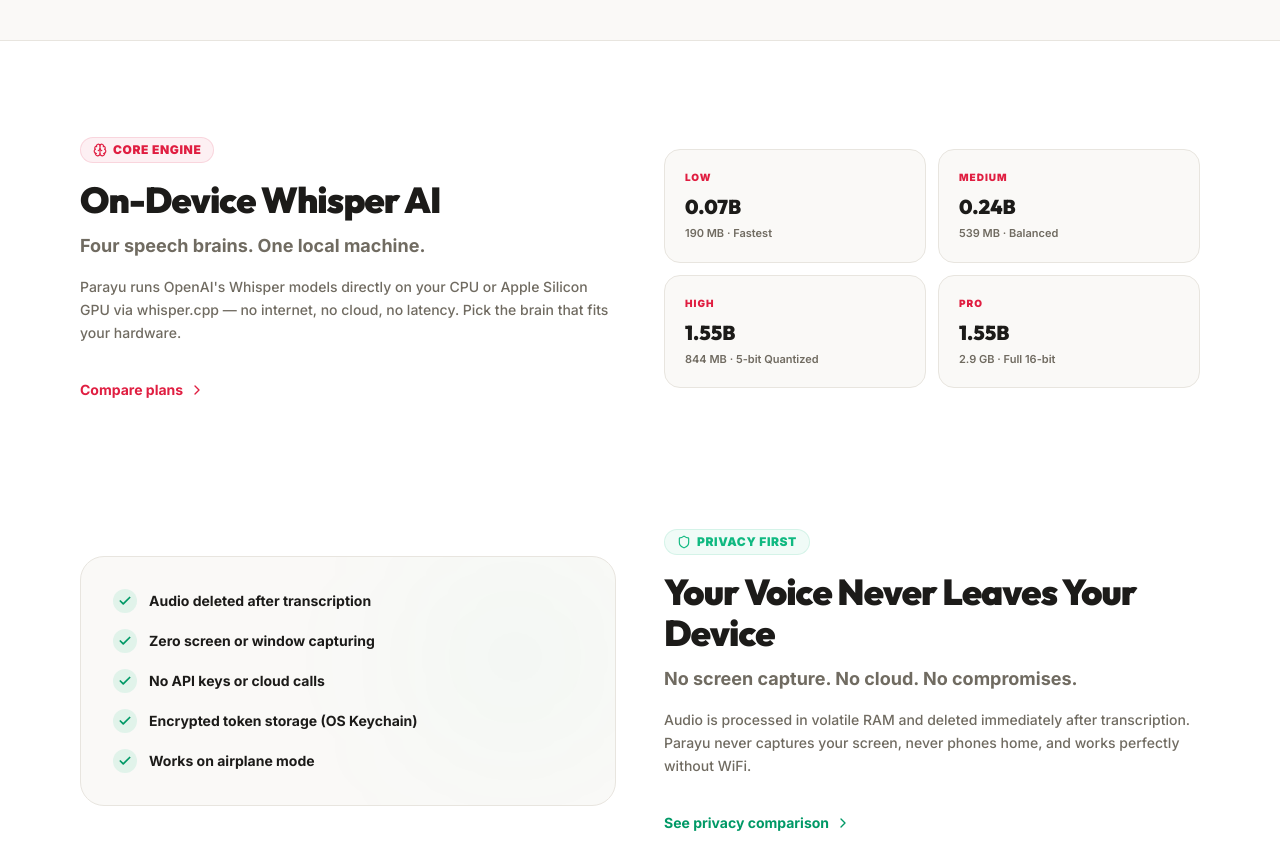
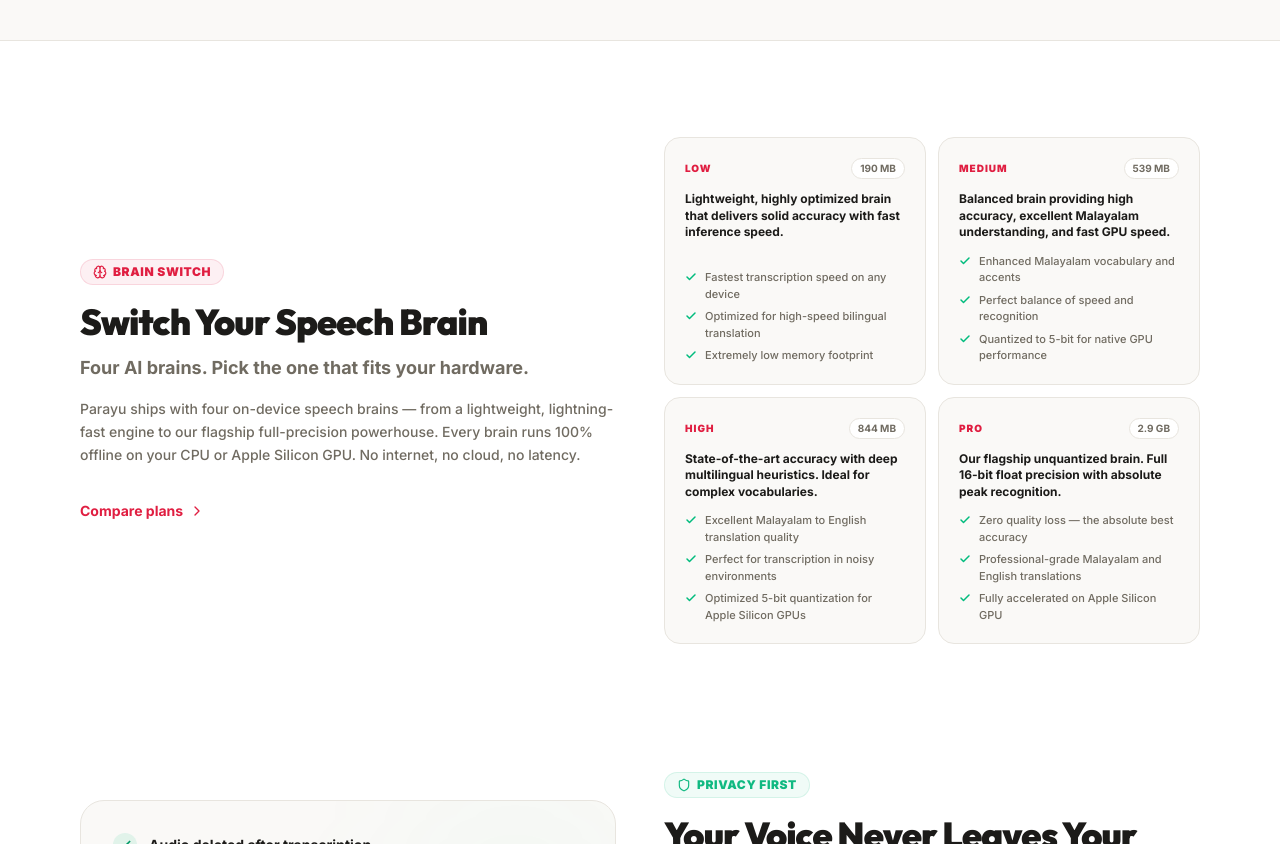
Before and after one commit to AdrinalineRush/Parayu, a Next.js app in the folder website/parayu-Website/: page /features in a window 1280 px wide. Shown: the part 920-1764 px from the top of the page. Built offline with nearby package versions, Linux system fonts and the light colour scheme.

Commit message:
feat: rebrand features page core engine as Brain Switch with detailed model descriptions and bullets — remove all Whisper/OpenAI references

```diff
--- a/website/parayu-Website/src/app/(marketing)/features/page.tsx
+++ b/website/parayu-Website/src/app/(marketing)/features/page.tsx
@@ -50,19 +50,39 @@
 
 const spotlightFeatures = [
   {
-    id: "whisper",
-    badge: "Core Engine",
-    title: "On-Device Whisper AI",
-    subtitle: "Four speech brains. One local machine.",
+    id: "brains",
+    badge: "Brain Switch",
+    title: "Switch Your Speech Brain",
+    subtitle: "Four AI brains. Pick the one that fits your hardware.",
     description:
-      "Parayu runs OpenAI's Whisper models directly on your CPU or Apple Silicon GPU via whisper.cpp — no internet, no cloud, no latency. Pick the brain that fits your hardware.",
+      "Parayu ships with four on-device speech brains — from a lightweight, lightning-fast engine to our flagship full-precision powerhouse. Every brain runs 100% offline on your CPU or Apple Silicon GPU. No internet, no cloud, no latency.",
     icon: Brain,
     color: "#e01e41",
     models: [
-      { name: "LOW", size: "190 MB", params: "0.07B", speed: "Fastest" },
-      { name: "MEDIUM", size: "539 MB", params: "0.24B", speed: "Balanced" },
-      { name: "HIGH", size: "844 MB", params: "1.55B", speed: "5-bit Quantized" },
-      { name: "PRO", size: "2.9 GB", params: "1.55B", speed: "Full 16-bit" },
+      {
+        name: "LOW",
+        size: "190 MB",
+        desc: "Lightweight, highly optimized brain that delivers solid accuracy with fast inference speed.",
+        bullets: ["Fastest transcription speed on any device", "Optimized for high-speed bilingual translation", "Extremely low memory footprint"],
+      },
+      {
+        name: "MEDIUM",
+        size: "539 MB",
+        desc: "Balanced brain providing high accuracy, excellent Malayalam understanding, and fast GPU speed.",
+        bullets: ["Enhanced Malayalam vocabulary and accents", "Perfect balance of speed and recognition", "Quantized to 5-bit for native GPU performance"],
+      },
+      {
+        name: "HIGH",
+        size: "844 MB",
+        desc: "State-of-the-art accuracy with deep multilingual heuristics. Ideal for complex vocabularies.",
+        bullets: ["Excellent Malayalam to English translation quality", "Perfect for transcription in noisy environments", "Optimized 5-bit quantization for Apple Silicon GPUs"],
+      },
+      {
+        name: "PRO",
+        size: "2.9 GB",
+        desc: "Our flagship unquantized brain. Full 16-bit float precision with absolute peak recognition.",
+        bullets: ["Zero quality loss — the absolute best accuracy", "Professional-grade Malayalam and English translations", "Fully accelerated on Apple Silicon GPU"],
+      },
     ],
   },
   {
@@ -271,7 +291,7 @@
             transition={{ duration: 0.5, delay: 0.2 }}
             className="text-lg md:text-xl text-[#706b61] max-w-2xl mx-auto mb-10 leading-relaxed font-medium"
           >
-            Parayu runs OpenAI Whisper models locally on your machine. Dictate
+            Parayu runs powerful AI speech brains locally on your machine. Dictate
             in any language, paste into any app, and keep every word private —
             all without an internet connection.
           </motion.p>
@@ -347,7 +367,7 @@
       {/* ============================================================ */}
       <Section className="py-24" size="lg">
         <div className="max-w-6xl mx-auto px-4 space-y-32">
-          {/* --- Spotlight 1: Whisper AI Engine --- */}
+          {/* --- Spotlight 1: Brain Switch --- */}
           {(() => {
             const s = spotlightFeatures[0];
             return (
@@ -369,26 +389,36 @@
                       Compare plans <ChevronRight className="w-4 h-4" />
                     </Link>
                   </div>
-                  {/* Model Cards */}
-                  <div className="grid grid-cols-2 gap-3">
-                    {s.models!.map((m, i) => (
+                  {/* Brain Cards */}
+                  <div className="grid grid-cols-1 sm:grid-cols-2 gap-3">
+                    {s.models!.map((m: any, i: number) => (
                       <motion.div
                         key={m.name}
                         initial={{ opacity: 0, scale: 0.95 }}
                         whileInView={{ opacity: 1, scale: 1 }}
                         viewport={{ once: true }}
                         transition={{ duration: 0.4, delay: i * 0.08 }}
-                        className="rounded-2xl border border-[#e8e5df] bg-[#faf9f7] p-5 hover:shadow-lg hover:border-[#e01e41]/20 transition-all duration-300 group"
+                        className="rounded-2xl border border-[#e8e5df] bg-[#faf9f7] p-5 hover:shadow-lg hover:border-[#e01e41]/20 transition-all duration-300 group flex flex-col"
                       >
-                        <div className="text-[10px] font-black uppercase tracking-widest text-[#e01e41] mb-2">
-                          {m.name}
+                        <div className="flex items-center justify-between mb-3">
+                          <span className="text-[10px] font-black uppercase tracking-widest text-[#e01e41]">
+                            {m.name}
+                          </span>
+                          <span className="text-[10px] font-bold text-[#706b61] bg-white px-2 py-0.5 rounded-full border border-[#e8e5df]">
+                            {m.size}
+                          </span>
                         </div>
-                        <div className="text-xl font-heading font-black text-[#1c1b19] mb-1">
-                          {m.params}
-                        </div>
-                        <div className="text-[11px] text-[#706b61] font-semibold">
-                          {m.size} · {m.speed}
-                        </div>
+                        <p className="text-[12px] font-bold text-[#1c1b19] leading-snug mb-3">
+                          {m.desc}
+                        </p>
+                        <ul className="space-y-1.5 mt-auto">
+                          {m.bullets.map((b: string, bi: number) => (
+                            <li key={bi} className="flex items-start gap-2 text-[11px] text-[#706b61] font-medium">
+                              <Check className="w-3 h-3 text-emerald-500 shrink-0 mt-0.5 stroke-[3]" />
+                              {b}
+                            </li>
+                          ))}
+                        </ul>
                       </motion.div>
                     ))}
                   </div>
```
